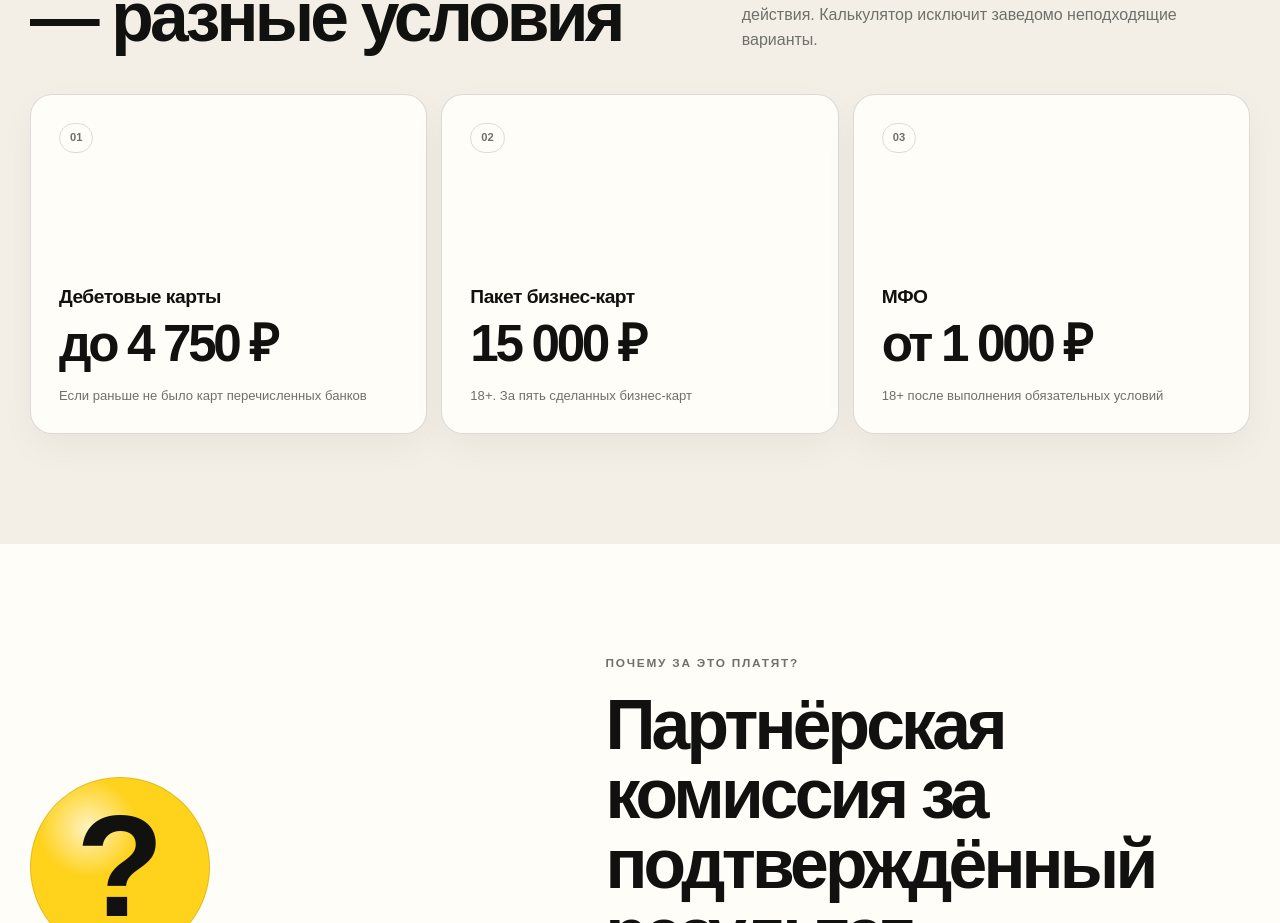
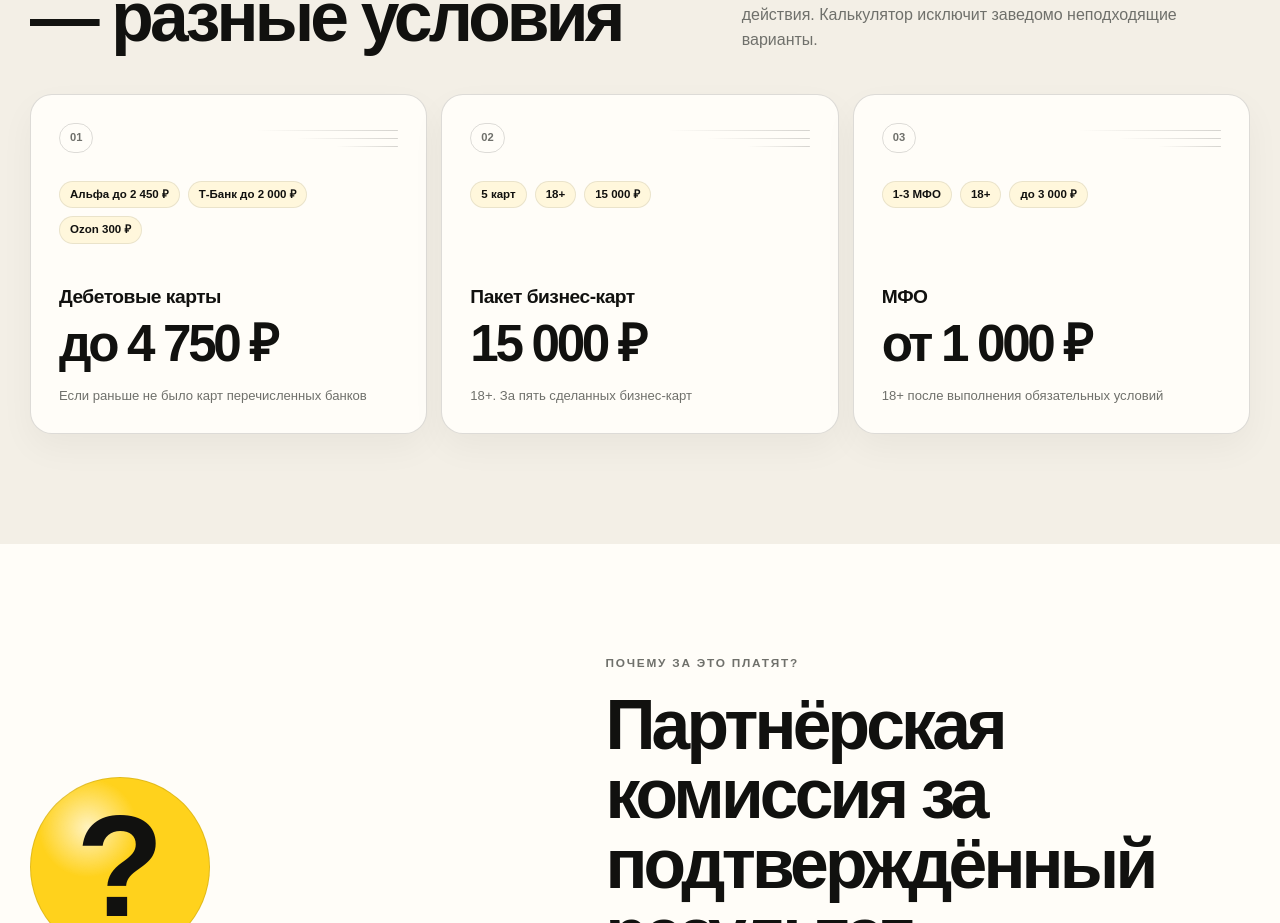
Before and after one commit to Dan1Xooo/moneyroad, a Next.js app: page / in a window 1280 px wide. Shown: the part 1224-2147 px from the top of the page. Built offline with nearby package versions, Linux system fonts and the light colour scheme; no server answers.

Commit message:
Fill category cards with compact highlights

```diff
--- a/app/globals.css
+++ b/app/globals.css
@@ -664,6 +664,13 @@ h3 {
     box-shadow 200ms ease;
 }
 
+.category-card-head {
+  display: flex;
+  align-items: flex-start;
+  justify-content: space-between;
+  gap: 18px;
+}
+
 .category-card:hover {
   transform: translateY(-5px);
   box-shadow: var(--shadow);
@@ -677,6 +684,48 @@ h3 {
   color: var(--muted);
   font-size: 0.7rem;
   font-weight: 700;
+}
+
+.category-card-lines {
+  display: grid;
+  width: min(42%, 150px);
+  gap: 7px;
+  padding-top: 7px;
+}
+
+.category-card-lines span {
+  display: block;
+  height: 1px;
+  border-radius: 999px;
+  background: linear-gradient(90deg, transparent, rgba(23, 23, 20, 0.18));
+}
+
+.category-card-lines span:nth-child(2) {
+  width: 72%;
+  justify-self: end;
+}
+
+.category-card-lines span:nth-child(3) {
+  width: 44%;
+  justify-self: end;
+}
+
+.category-highlights {
+  display: flex;
+  flex-wrap: wrap;
+  gap: 8px;
+  margin: 28px 0 auto;
+}
+
+.category-highlights span {
+  border: 1px solid rgba(23, 23, 20, 0.09);
+  border-radius: 999px;
+  padding: 7px 10px;
+  background: rgba(255, 206, 26, 0.12);
+  color: var(--ink);
+  font-size: 0.72rem;
+  font-weight: 750;
+  line-height: 1;
 }
 
 .category-card h3 {
--- a/app/page.tsx
+++ b/app/page.tsx
@@ -25,18 +25,21 @@ const categoryCards = [
     label: "Дебетовые карты",
     amount: `до ${formatMoney(debitTotal)}`,
     note: "Если раньше не было карт перечисленных банков",
+    highlights: ["Альфа до 2 450 ₽", "Т-Банк до 2 000 ₽", "Ozon 300 ₽"],
   },
   {
     number: "02",
     label: "Пакет бизнес-карт",
     amount: formatMoney(businessPayout),
     note: "18+. За пять сделанных бизнес-карт",
+    highlights: ["5 карт", "18+", "15 000 ₽"],
   },
   {
     number: "03",
     label: "МФО",
     amount: `от ${formatMoney(loanPayout)}`,
     note: "18+ после выполнения обязательных условий",
+    highlights: ["1-3 МФО", "18+", "до 3 000 ₽"],
   },
 ];
 
@@ -148,7 +151,19 @@ export default function Home() {
           <div className="category-grid">
             {categoryCards.map((item) => (
               <article className="category-card" key={item.label}>
-                <span className="card-number">{item.number}</span>
+                <div className="category-card-head">
+                  <span className="card-number">{item.number}</span>
+                  <div className="category-card-lines" aria-hidden="true">
+                    <span />
+                    <span />
+                    <span />
+                  </div>
+                </div>
+                <div className="category-highlights" aria-label={`Кратко: ${item.label}`}>
+                  {item.highlights.map((highlight) => (
+                    <span key={highlight}>{highlight}</span>
+                  ))}
+                </div>
                 <div>
                   <h3>{item.label}</h3>
                   <strong>{item.amount}</strong>
```
